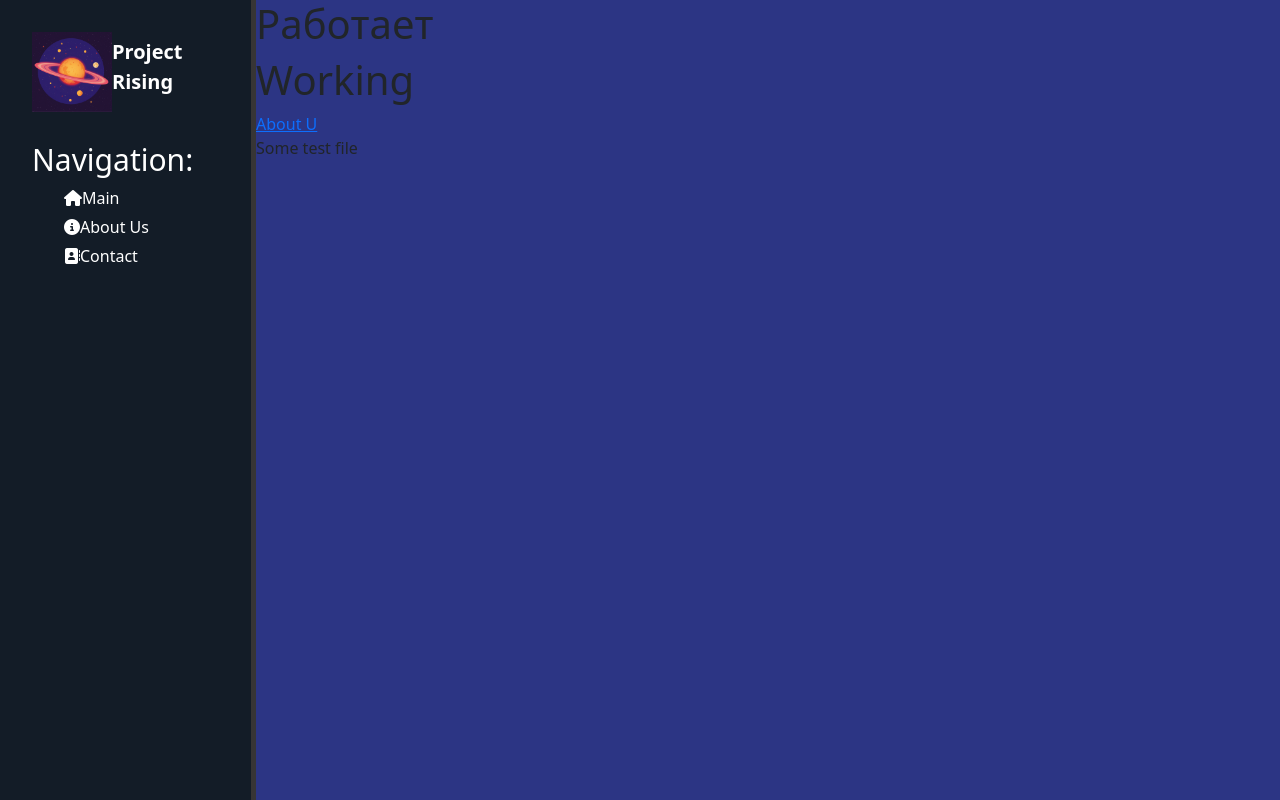
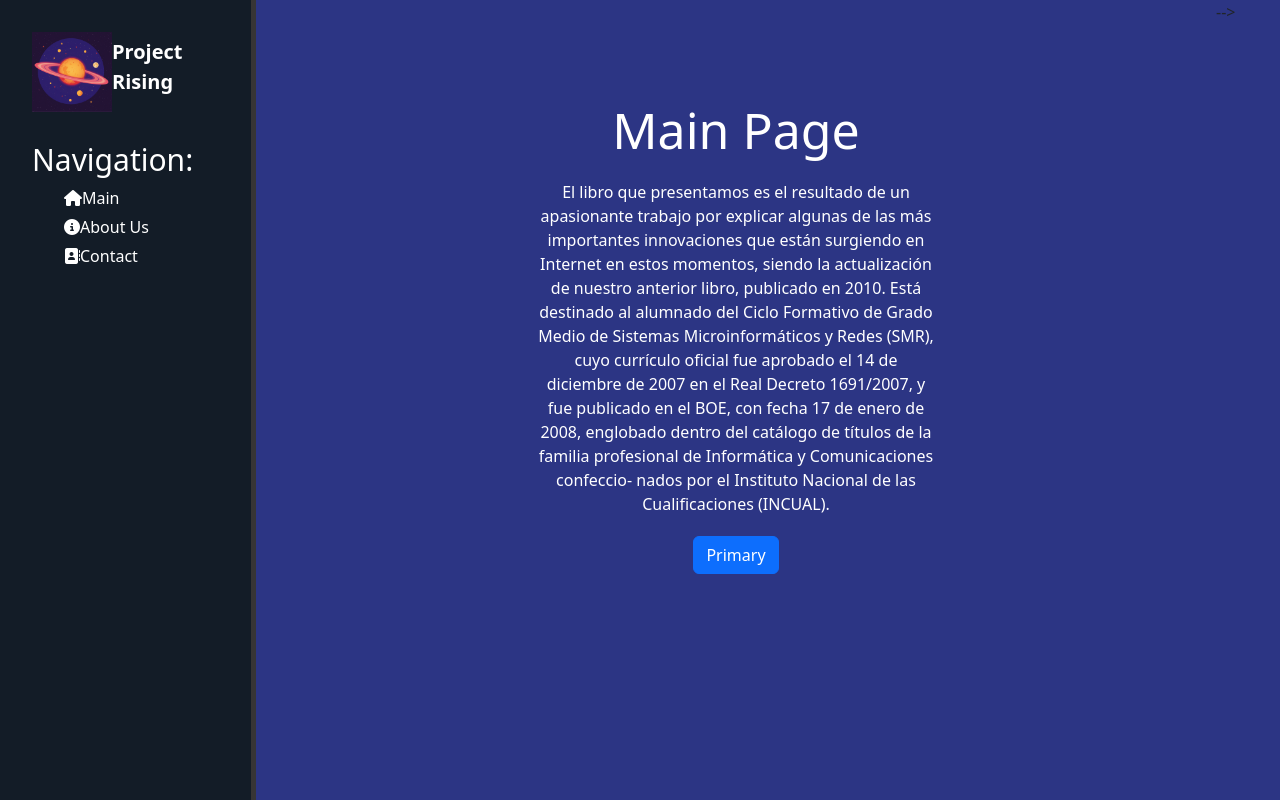
Before and after one commit to PlayErsGames666/Django, a Django app: page / in a window 1280 px wide. Run offline with Django 5.2, Linux system fonts and the light colour scheme.

Commit message:
Add text for main page structure

```diff
--- a/Rising/main/templates/main/index.html
+++ b/Rising/main/templates/main/index.html
@@ -6,11 +6,19 @@
 
 {% block body %}
 <!-- Блок body. Создаёт данные для страницы в браузере -->
-    <h1>Работает</h1>
-    <h1>Working</h1>
-    <a href="/about/">About U</a>
-    <!-- В Django прописывать путь для ссылки надо так, не как к обычному файлу HTML -->
-
-    {% include 'main/test.html' %}
+<div class="features">
+    <h1>Main Page</h1>
+    <p>El libro que presentamos es el resultado de un apasionante trabajo por explicar
+algunas de las más importantes innovaciones que están surgiendo en Internet
+en estos momentos, siendo la actualización de nuestro anterior libro, publicado
+en 2010. Está destinado al alumnado del Ciclo Formativo de Grado Medio de
+Sistemas Microinformáticos y Redes (SMR), cuyo currículo oficial fue aprobado
+el 14 de diciembre de 2007 en el Real Decreto 1691/2007, y fue publicado
+en el BOE, con fecha 17 de enero de 2008, englobado dentro del catálogo
+de títulos de la familia profesional de Informática y Comunicaciones confeccio-
+nados por el Instituto Nacional de las Cualificaciones (INCUAL).</p>
+    <button type="button" class="btn btn-primary">Primary</button>
+</div>
+    <!-- {% include 'main/test.html' %} -->
     <!-- Добавляет сюда то что написано в test.html -->
 {% endblock %}
```
